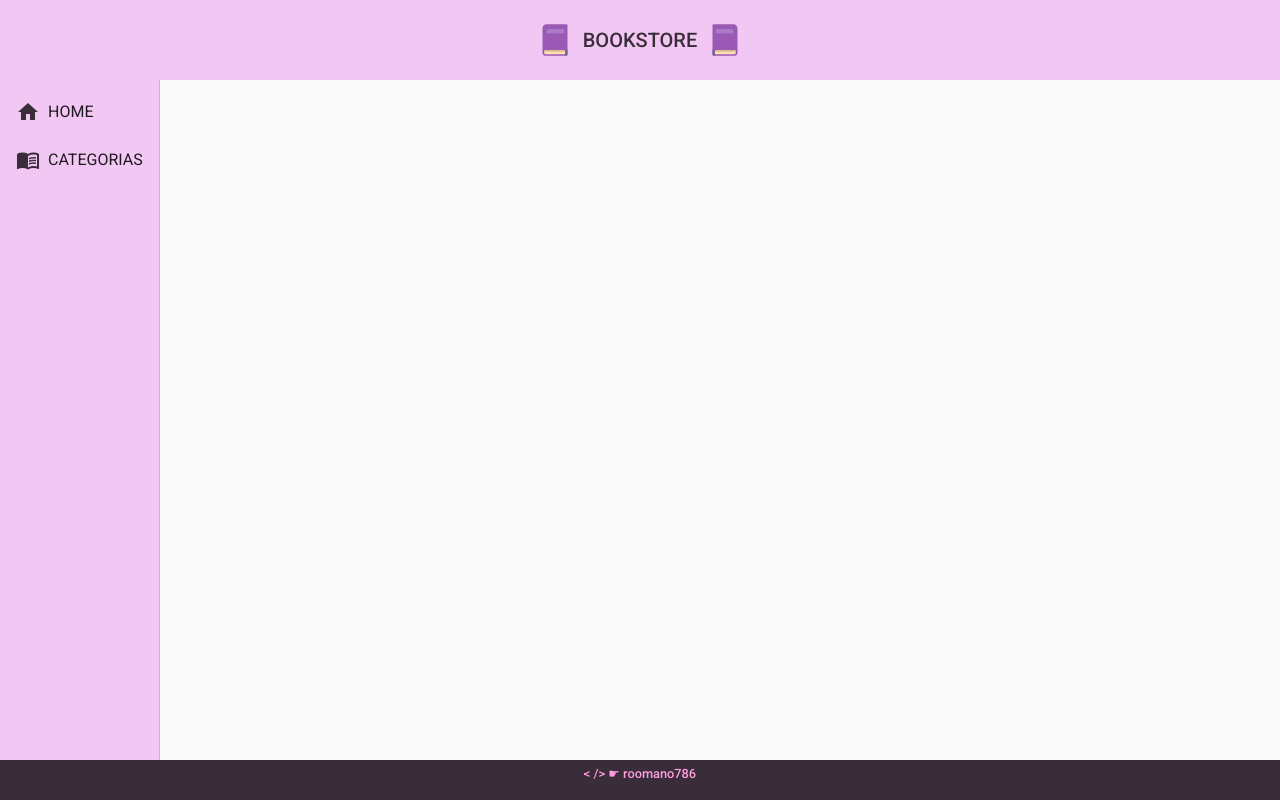
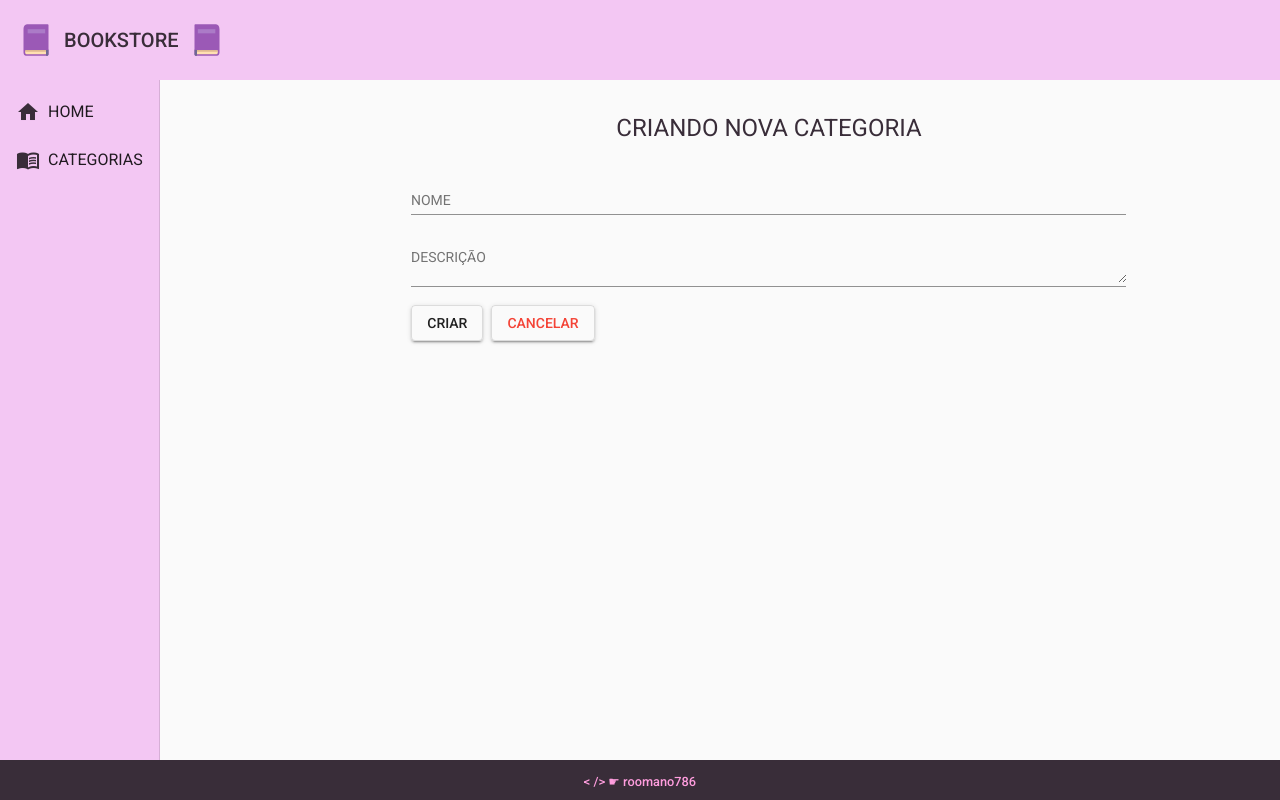
Before and after one commit to roomano/bookstorefront, an Angular app: page /categorias/create in a window 1280 px wide. Before the commit this address led to /. Built offline with nearby package versions, Linux system fonts and the light colour scheme.

Commit message:
CREATE pra Categoria

```diff
--- a/src/app/app-routing.module.ts
+++ b/src/app/app-routing.module.ts
@@ -1,5 +1,6 @@
 import { NgModule } from '@angular/core';
 import { RouterModule, Routes } from '@angular/router';
+import { CategoriaCreateComponent } from './components/views/categoria/categoria-create/categoria-create.component';
 import { CategoriaReadComponent } from './components/views/categoria/categoria-read/categoria-read.component';
 import {HomeComponent} from './components/views/home/home.component'
 
@@ -11,6 +12,10 @@
   {
     path: "categorias",
     component: CategoriaReadComponent
+  },
+  {
+    path: "categorias/create",
+    component: CategoriaCreateComponent
   }
 ];
 
--- a/src/app/components/template/footer/footer.component.css
+++ b/src/app/components/template/footer/footer.component.css
@@ -1,6 +1,10 @@
 mat-toolbar p.roomano786 {
   color: rgb(255, 157, 222);
   font-size: 0.8rem;
+}
+
+mat-toolbar span {
+  margin-top: 1rem;
 }
 
 .footer {
--- a/src/app/components/template/header/header.component.css
+++ b/src/app/components/template/header/header.component.css
@@ -10,7 +10,7 @@
 }
 
 .header {
-  justify-content: center;
+  justify-content: flex-start;
   height: 10%;
   background-color: rgb(243, 199, 243);
 }
--- /dev/null
+++ b/src/app/components/views/categoria/categoria-create/categoria-create.component.css
@@ -0,0 +1,24 @@
+form{
+    text-align: center;
+    width: 70%;
+    margin: 2rem auto 0 auto;
+}
+.title {
+    color: hsl(300, 12%, 20%);
+    font-size: 0.8rem;
+    font-weight: bold;
+    margin-bottom: 2rem;
+}
+
+.form {
+    width: 100%;
+}
+.buttons {
+    width: 100%;
+    text-align: start;
+}
+
+button{
+    margin-right: .5rem;
+
+}
--- /dev/null
+++ b/src/app/components/views/categoria/categoria-create/categoria-create.component.html
@@ -0,0 +1,19 @@
+<form>
+    <div class="title">
+    <h1>CRIANDO NOVA CATEGORIA</h1>
+    </div>
+    <mat-form-field class="form">
+        <mat-label>NOME</mat-label>
+        <input matInput [(ngModel)]="categoria.nome" type="text" name="nome" placeholder="ex. Romance">
+    </mat-form-field>
+
+    <mat-form-field class="form">
+        <mat-label>DESCRIÇÃO</mat-label>
+        <textarea matInput [(ngModel)]="categoria.descricao" type="text" name="descricao" placeholder="ex. Livros de Romance"></textarea>
+    </mat-form-field>
+
+    <div class="buttons">
+        <button (click)="create()" mat-stroked-button class="mat-elevation-z2">CRIAR</button>
+        <button mat-stroked-button class="mat-elevation-z2 " color="warn">CANCELAR</button>
+    </div>
+</form>
--- /dev/null
+++ b/src/app/components/views/categoria/categoria-create/categoria-create.component.ts
@@ -0,0 +1,33 @@
+import { Component, OnInit } from '@angular/core';
+import {CategoriaService} from "../categoria.service";
+import {Categoria} from "../categoria.model";
+import {Router} from "@angular/router";
+
+@Component({
+  selector: 'app-categoria-create',
+  templateUrl: './categoria-create.component.html',
+  styleUrls: ['./categoria-create.component.css']
+})
+export class CategoriaCreateComponent implements OnInit {
+
+  categoria: Categoria = {
+    nome: "",
+    descricao: ""
+  }
+  constructor(private service: CategoriaService, private router: Router) { }
+
+  ngOnInit(): void {
+  }
+  create(): void {
+    this.service.create(this.categoria).subscribe((resposta) => {
+      console.log(resposta)
+      this.router.navigate(['categorias'])
+      this.service.mensagem("categoria adicionada!")
+
+    }, err => {
+      for(let i = 0; i<err.error.errors.length; i++){
+        this.service.mensagem(err.error.errors[i].message)
+      }
+    })
+  }
+}
--- a/src/app/components/views/categoria/categoria-read/categoria-read.component.html
+++ b/src/app/components/views/categoria/categoria-read/categoria-read.component.html
@@ -3,7 +3,7 @@
         <h1>CATEGORIAS</h1>
     </div>
 
-    <button mat-stroked-button class="mat-elevation-z2"><i class="material-icons">add</i>CATEGORIA</button>
+    <button mat-stroked-button class="mat-elevation-z2" (click)="navegarCategoriaCreate()"><i class="material-icons">add</i>CATEGORIA</button>
 
     <div class="mat-elevation-z4 content-table">
         <table mat-table [dataSource]="categorias" class="table">
--- a/src/app/components/views/categoria/categoria-read/categoria-read.component.ts
+++ b/src/app/components/views/categoria/categoria-read/categoria-read.component.ts
@@ -1,4 +1,5 @@
 import { Component, OnInit } from '@angular/core';
+import { Router } from '@angular/router';
 import { Categoria } from '../categoria.model';
 import { CategoriaService } from '../categoria.service';
 
@@ -13,7 +14,7 @@
 
   categorias: Categoria[] = []
 
-  constructor(private service: CategoriaService) { }
+  constructor(private service: CategoriaService, private router: Router) { }
 
   ngOnInit(): void {
     this.findAll()
@@ -26,4 +27,8 @@
       this.categorias =resposta;
     })
   }
+
+  navegarCategoriaCreate() {
+    this.router.navigate(["categorias/create"])
+  }
 }
--- a/src/app/components/views/categoria/categoria.service.ts
+++ b/src/app/components/views/categoria/categoria.service.ts
@@ -3,6 +3,7 @@
 import { Observable } from 'rxjs';
 import { environment } from 'src/environments/environment';
 import { Categoria } from './categoria.model';
+import {MatSnackBar} from "@angular/material/snack-bar";
 
 @Injectable({
   providedIn: 'root'
@@ -10,11 +11,19 @@
 export class CategoriaService {
   baseUrl: String = environment.baseUrl;
 
-  constructor(private http: HttpClient) { }
+  constructor(private http: HttpClient, private _snack: MatSnackBar) { }
 
   findAll():Observable<Categoria[]> {
     const url = `${this.baseUrl}/categorias`
     return this.http.get<Categoria[]>(url)
 
   }
+  create(categoria: Categoria): Observable<Categoria>{
+     const url = `${this.baseUrl}/categorias`;
+     return this.http.post<Categoria>(url, categoria);
+  }
+  mensagem(str: String): void {
+    this._snack.open(`${str}`, 'OK!', {horizontalPosition: 'end', verticalPosition:'top', duration: 5000})
+
+  }
 }
--- a/tsconfig.json
+++ b/tsconfig.json
@@ -12,6 +12,7 @@
     "declaration": false,
     "downlevelIteration": true,
     "experimentalDecorators": true,
+    "emitDecoratorMetadata": true,
     "moduleResolution": "node",
     "importHelpers": true,
     "target": "es2017",
```
Also changed, not shown: src/app/app.module.ts (+10 -2 lines).
